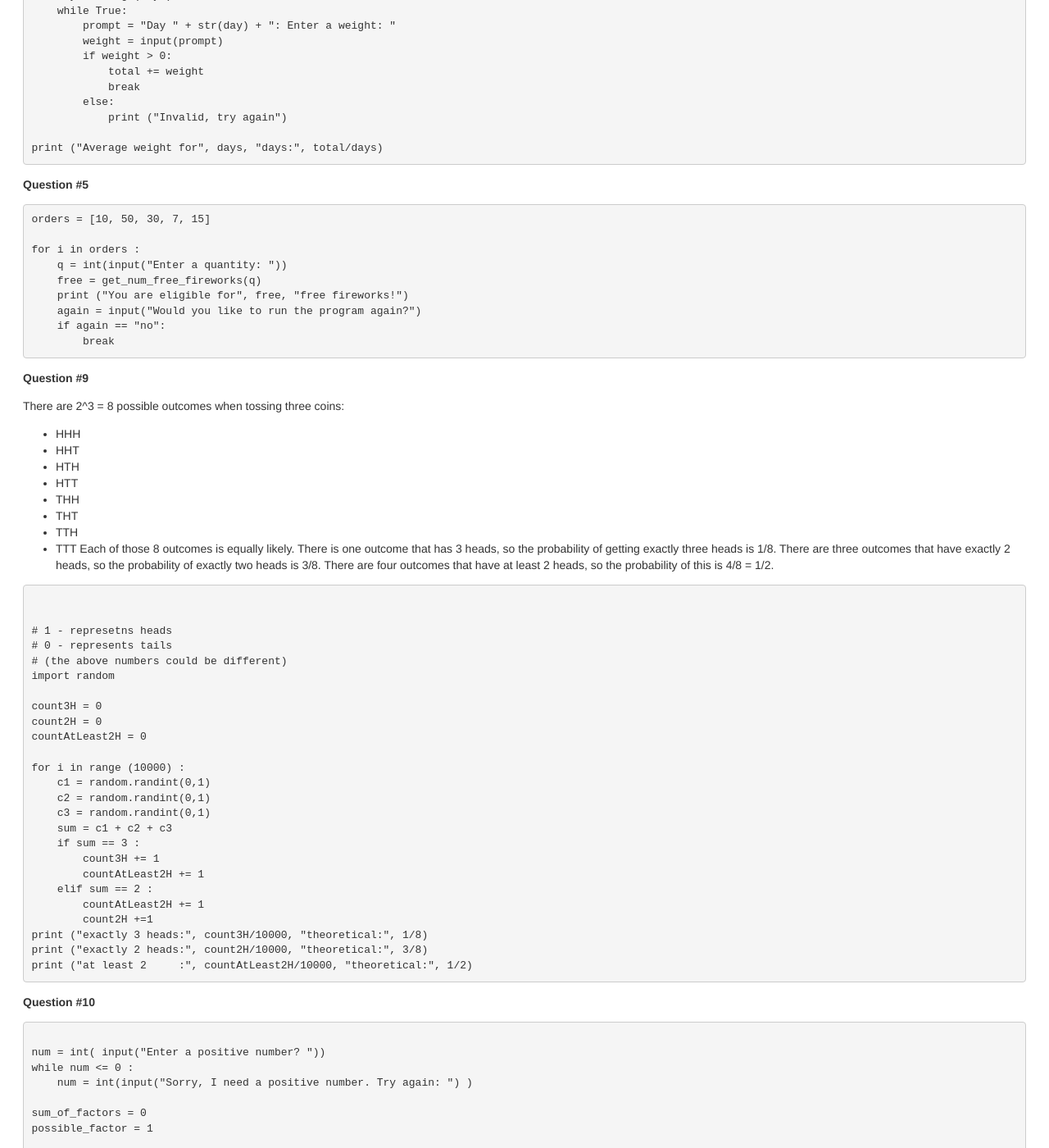
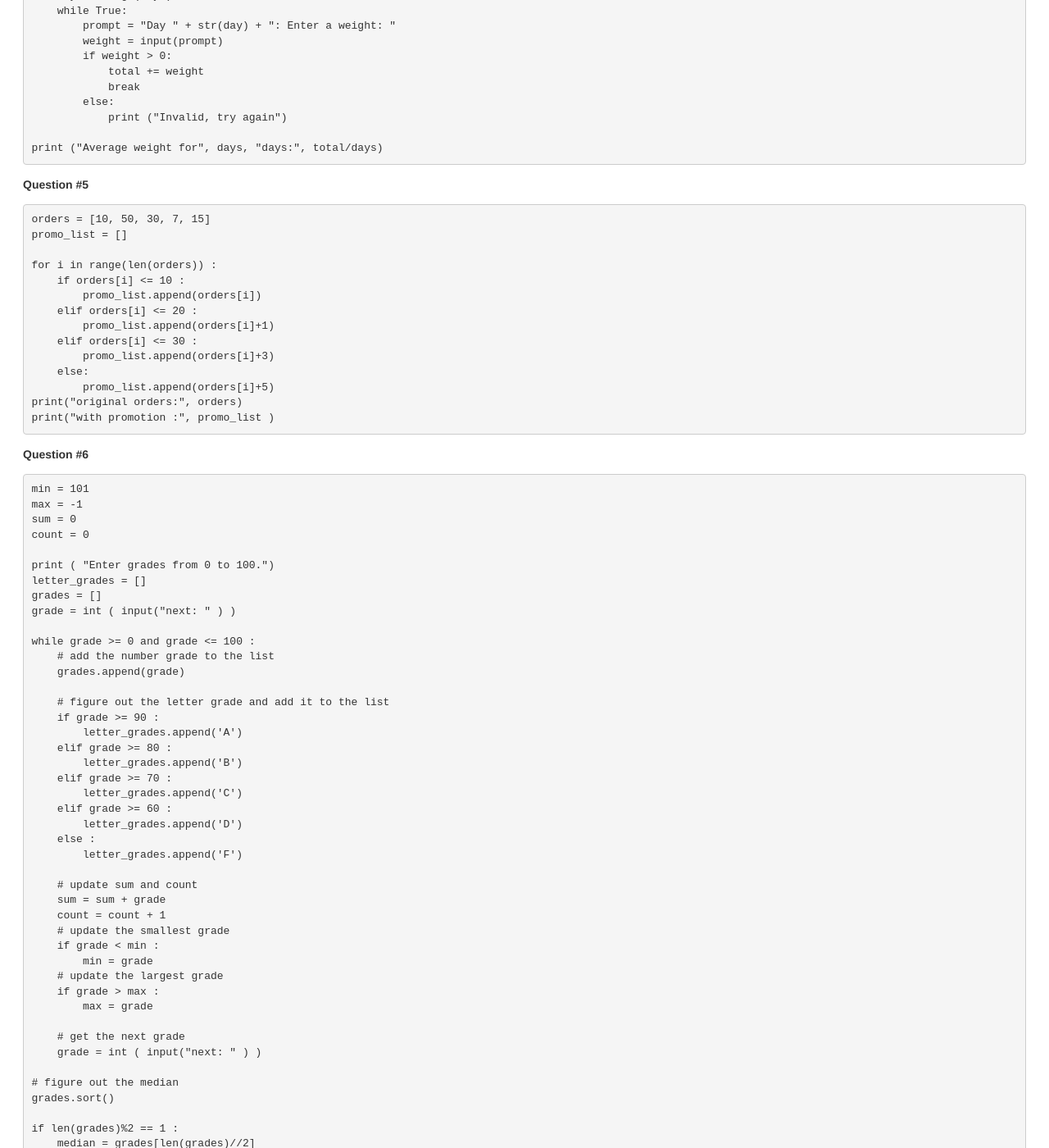
Before and after one commit to joannakl/core109_f19, a Jekyll site: the page built from midterm2_sample.markdown, in a window 1280 px wide and 1400 px high, scrolled down 6111 px. Shown: the whole window at 82% size. Built offline with Jekyll 4.4.1, drawn with Linux system fonts in a browser that asks for light colours; some web fonts are replaced; some of the changed text lies outside the part shown.

Commit message:
more partial solutions

````diff
--- a/midterm2_sample.markdown
+++ b/midterm2_sample.markdown
@@ -369,15 +369,86 @@ __Question \#4__
 
 __Question \#5__
 
-    orders = [10, 50, 30, 7, 15]
+```Python
+orders = [10, 50, 30, 7, 15]
+promo_list = []
 
-    for i in orders :
-        q = int(input("Enter a quantity: "))
-        free = get_num_free_fireworks(q)
-        print ("You are eligible for", free, "free fireworks!")
-        again = input("Would you like to run the program again?")
-        if again == "no":
-            break
+for i in range(len(orders)) :
+    if orders[i] <= 10 :
+        promo_list.append(orders[i])
+    elif orders[i] <= 20 :
+        promo_list.append(orders[i]+1)
+    elif orders[i] <= 30 :
+        promo_list.append(orders[i]+3)
+    else:
+        promo_list.append(orders[i]+5)
+print("original orders:", orders)
+print("with promotion :", promo_list )
+```
+
+__Question \#6__
+
+```Python
+min = 101
+max = -1
+sum = 0
+count = 0
+
+print ( "Enter grades from 0 to 100.")
+letter_grades = []
+grades = []
+grade = int ( input("next: " ) )
+
+while grade >= 0 and grade <= 100 :
+    # add the number grade to the list
+    grades.append(grade)
+
+    # figure out the letter grade and add it to the list
+    if grade >= 90 :
+        letter_grades.append('A')
+    elif grade >= 80 :
+        letter_grades.append('B')
+    elif grade >= 70 :
+        letter_grades.append('C')
+    elif grade >= 60 :
+        letter_grades.append('D')
+    else :
+        letter_grades.append('F')
+
+    # update sum and count
+    sum = sum + grade
+    count = count + 1
+    # update the smallest grade
+    if grade < min :
+        min = grade
+    # update the largest grade
+    if grade > max :
+        max = grade
+
+    # get the next grade
+    grade = int ( input("next: " ) )
+
+# figure out the median
+grades.sort()
+
+if len(grades)%2 == 1 :
+    median = grades[len(grades)//2]
+else:
+    median = (grades[len(grades)//2]+grades[len(grades)//2+1])/2
+
+# print the results
+if count > 0 :
+    print ( "Average :", sum/count )
+    print ( "Median:", median)
+    print ( "Min:", min )
+    print ( "Max:", max )
+    print ( "Letter grades: ", end='')
+    for g in letter_grades:
+        print (g, ",", sep='', end=' ')
+```
+
+
+
 
 __Question \#9__
 
@@ -390,6 +461,7 @@ There are 2^3 = 8 possible outcomes when tossing three coins:
 - THT
 - TTH
 - TTT
+
 Each of those 8 outcomes is equally likely.
 There is one outcome that has 3 heads, so the probability of getting exactly three heads is 1/8.
 There are three outcomes that have exactly 2 heads, so the probability of exactly two heads is 3/8.
````
